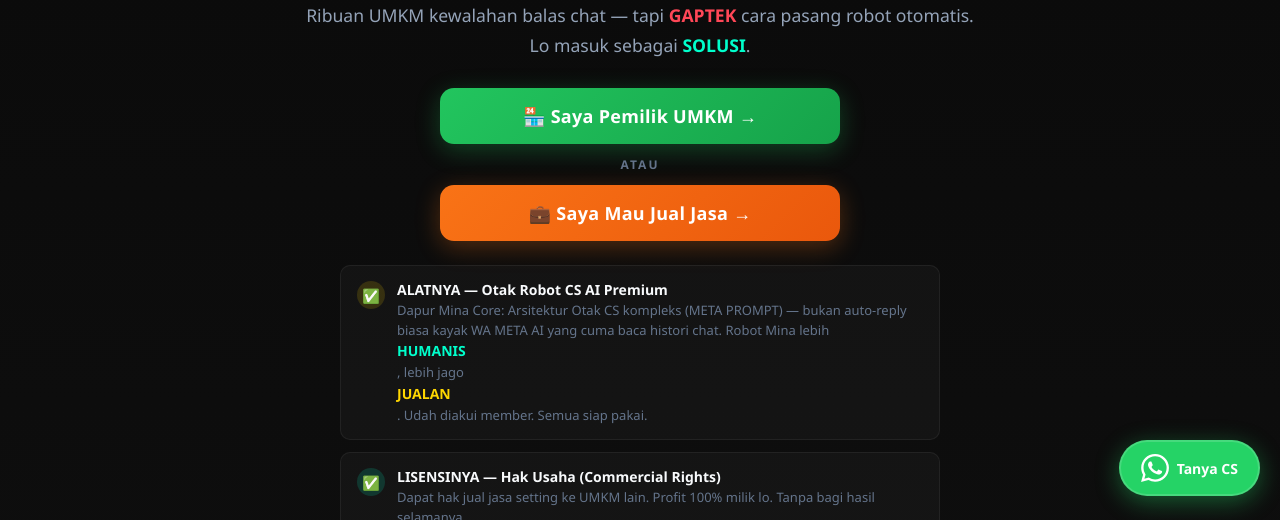
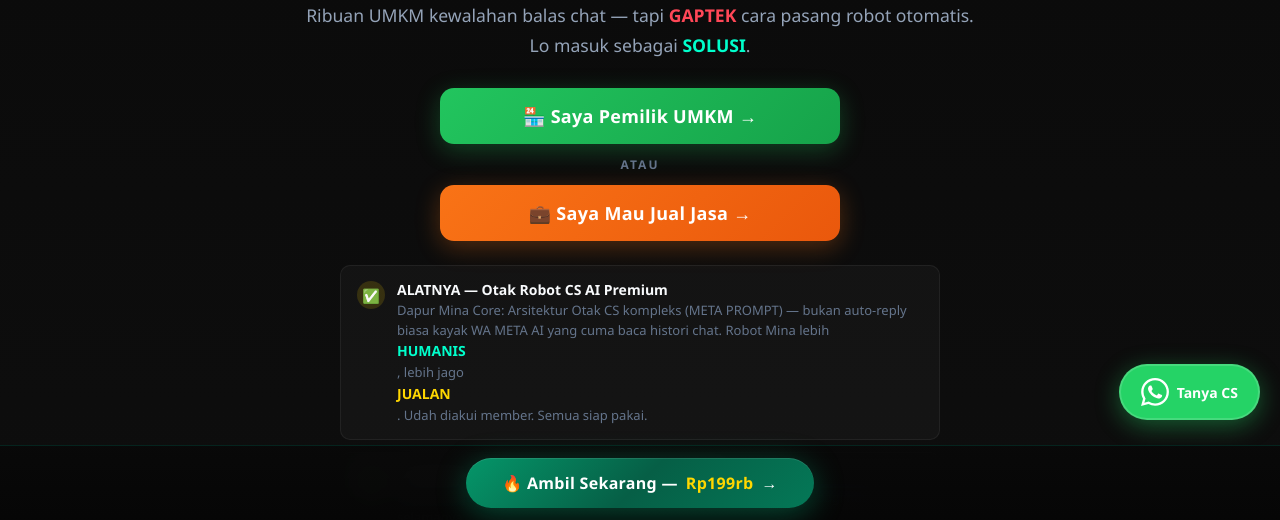
Before and after one commit to solusiadmin/LP-SolusiAdmin, a plain HTML site: page index.html in a window 1280 px wide. Shown: the part 280-800 px from the top of the page. Drawn offline with Linux system fonts and the light colour scheme.

Commit message:
feat: Floating CTA + Progress bar + Back to top — conversion elements

```diff
--- a/index.html
+++ b/index.html
@@ -460,6 +460,9 @@ section{padding:60px 0}
 </style>
 </head>
 <body>
+
+<!-- Scroll Progress Bar -->
+<div id="scrollProgress"></div>
 
 <!-- NAVBAR -->
 <nav class="navbar">
@@ -1405,12 +1408,52 @@ document.querySelectorAll('a[href^="#"]').forEach(function(a){
   <span>Tanya CS</span>
 </a>
 
+<!-- Floating CTA Button -->
+<div class="floating-cta" id="floatingCta">
+  <a href="https://solusiadmin-core.online/checkout.php" class="fc-link">🔥 Ambil Sekarang — <strong>Rp199rb</strong>
+    <span class="fc-arrow">→</span>
+  </a>
+</div>
+
+<!-- Back to Top -->
+<button class="back-to-top" id="backToTop" aria-label="Kembali ke atas" onclick="window.scrollTo({top:0,behavior:'smooth'})">↑</button>
+
 <style>
-.wa-float{position:fixed;bottom:24px;right:20px;z-index:999;display:flex;align-items:center;gap:8px;background:#25D366;color:#fff;padding:12px 20px;border-radius:60px;text-decoration:none;font-weight:700;font-size:14px;box-shadow:0 6px 25px rgba(37,211,102,0.4);transition:all .3s ease;border:2px solid rgba(255,255,255,0.15)}
+/* Conversion Elements */
+.wa-float{position:fixed;bottom:100px;right:20px;z-index:999;display:flex;align-items:center;gap:8px;background:#25D366;color:#fff;padding:12px 20px;border-radius:60px;text-decoration:none;font-weight:700;font-size:14px;box-shadow:0 6px 25px rgba(37,211,102,0.4);transition:all .3s ease;border:2px solid rgba(255,255,255,0.15)}
 .wa-float:hover{transform:scale(1.06);box-shadow:0 10px 35px rgba(37,211,102,0.55)}
 .wa-float svg{flex-shrink:0}
 .wa-float span{white-space:nowrap}
-@media(max-width:480px){.wa-float{padding:14px;border-radius:50%}.wa-float span{display:none}}
+@media(max-width:480px){.wa-float{bottom:88px;right:12px;padding:12px;border-radius:50%}.wa-float span{display:none}}
+
+/* Scroll Progress Bar */
+#scrollProgress{position:fixed;top:0;left:0;width:0%;height:3px;background:linear-gradient(90deg,#00FFCC,#FFD700);z-index:99999;transition:width .1s ease;box-shadow:0 0 8px rgba(0,255,204,0.4)}
+
+/* Floating CTA */
+.floating-cta{position:fixed;bottom:0;left:0;right:0;z-index:9998;padding:10px 16px 12px;background:linear-gradient(180deg,rgba(9,9,9,0.95),rgba(6,6,6,0.98));border-top:1px solid rgba(0,255,204,0.12);backdrop-filter:blur(12px);-webkit-backdrop-filter:blur(12px);text-align:center}
+.floating-cta .fc-link{display:inline-flex;align-items:center;gap:8px;background:linear-gradient(135deg,#059669,#065F46,#047857);color:#fff;padding:12px 28px;border-radius:50px;text-decoration:none;font-size:15px;font-weight:700;box-shadow:0 6px 30px rgba(5,150,105,0.45),inset 0 1px 0 rgba(255,255,255,0.1);transition:all .3s ease;letter-spacing:0.3px}
+.floating-cta .fc-link:hover{transform:translateY(-2px) scale(1.03);box-shadow:0 10px 40px rgba(5,150,105,0.6),inset 0 1px 0 rgba(255,255,255,0.15)}
+.floating-cta .fc-link strong{color:#FFD700}
+.floating-cta .fc-arrow{font-size:16px;transition:transform .3s ease}
+.floating-cta .fc-link:hover .fc-arrow{transform:translateX(4px)}
+@media(min-width:768px){.floating-cta{padding:12px 16px}.floating-cta .fc-link{font-size:16px;padding:14px 36px}}
+
+/* Back to Top */
+.back-to-top{position:fixed;bottom:68px;right:20px;z-index:9997;width:38px;height:38px;border-radius:50%;background:rgba(255,255,255,0.06);border:1px solid rgba(255,255,255,0.1);color:#94A3B8;font-size:18px;cursor:pointer;display:none;align-items:center;justify-content:center;transition:all .3s ease;backdrop-filter:blur(4px);-webkit-backdrop-filter:blur(4px)}
+.back-to-top:hover{background:rgba(0,255,204,0.1);border-color:rgba(0,255,204,0.3);color:#00FFCC;transform:translateY(-2px)}
+.back-to-top.show{display:flex}
+@media(max-width:480px){.back-to-top{bottom:78px;right:12px;width:34px;height:34px;font-size:16px}}
 </style>
+
+<script>
+/* Scroll Progress + Back to Top */
+window.addEventListener('scroll',function(){
+  var s=document.documentElement.scrollTop||document.body.scrollTop;
+  var h=document.documentElement.scrollHeight-document.documentElement.clientHeight;
+  var p=(s/h)*100;
+  document.getElementById('scrollProgress').style.width=p+'%';
+  document.getElementById('backToTop').classList.toggle('show',s>300);
+});
+</script>
 </body>
 </html>
```
